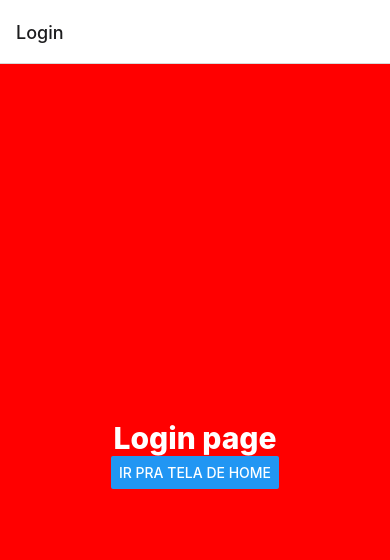
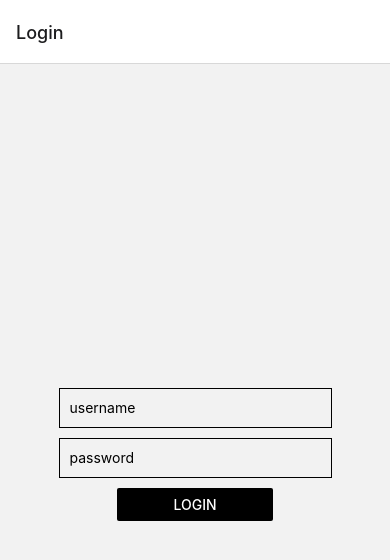
Before and after one commit to geldopc/react-native-navigation, a React Native app: screen / in a window 390 px wide. Shown: the top 560 px of the page. Built offline with nearby package versions, Linux system fonts and the light colour scheme.

Commit message:
mudança de página com button

```diff
--- a/src/routes/stack.routes.tsx
+++ b/src/routes/stack.routes.tsx
@@ -12,10 +12,10 @@ export default function StackRoutes() {
       name='Login'
       component={Login}
       />
-
       <Screen
       name='Home'
-      component={Home}/>
+      component={Home}
+      />
     </Navigator>
   )
 }
--- a/src/screens/home.tsx
+++ b/src/screens/home.tsx
@@ -1,10 +1,23 @@
 import React from "react";
-import { StyleSheet, Text, View } from 'react-native';
+import { StyleSheet, Text, View, Button} from 'react-native';
+import { useNavigation } from '@react-navigation/native'
 
 export default function Home() {
+  const navigation = useNavigation();
+  function changeScreen(){
+    navigation.navigate('Login');
+  }
+
   return (
     <View style={styles.container}>
-      <Text style={styles.text}>Home page</Text>
+      <Text style={styles.text}>Bem vindo!</Text>
+      <View>
+        <Button
+          color={'black'}
+          title="Voltar para a tela de login"
+          onPress={changeScreen}
+        />
+      </View>
     </View>
   )
 }
@@ -12,13 +25,12 @@ export default function Home() {
 const styles = StyleSheet.create({
   container: {
     flex: 1,
-    backgroundColor: 'blue',
     alignItems: 'center',
     justifyContent: 'center',
   },
   text: {
-    color: 'white',
-    fontWeight: '800',
-    fontSize: 30
+    fontWeight: '500',
+    fontSize: 30,
+    marginBottom: 5,
   }
 });
--- a/src/screens/login.tsx
+++ b/src/screens/login.tsx
@@ -1,27 +1,48 @@
 import React from "react";
-import { StyleSheet, Text, View, Button } from 'react-native';
+import { StyleSheet, TouchableOpacity, Text, View, Button, TextInput } from 'react-native';
+import { useNavigation } from '@react-navigation/native'
 
 export default function Login() {
+  const navigation = useNavigation();
+  function changeScreen(){
+    navigation.navigate('Home');
+  }
+
   return (
-    <View style={styles.container}>
-      <Text style={styles.text}>Login page</Text>
-      <Button
-        title="Ir pra tela de HOME"
+    <View style={styles.view}>
+      <TextInput style={styles.input}
+        placeholder="username"
       />
+      <TextInput style={styles.input}
+        placeholder="password"
+        secureTextEntry={true}
+      />
+
+      <View style={styles.buttonView}>
+        <Button
+          color={'black'}
+          title="LOGIN"
+          onPress={changeScreen}
+        />
+      </View>
     </View>
   )
 }
 
 const styles = StyleSheet.create({
-  container: {
+  view: {
     flex: 1,
-    backgroundColor: 'red',
     alignItems: 'center',
     justifyContent: 'center',
   },
-  text: {
-    color: 'white',
-    fontWeight: '800',
-    fontSize: 30
+  input: {
+    width: "70%",
+    height: 40,
+    marginBottom: 10,
+    borderWidth: 1,
+    padding: 10
+  },
+  buttonView:{
+    width: '40%'
   }
 });
```
Also changed, not shown: src/@types/navigation.d.ts (added, +8 -0 lines).
